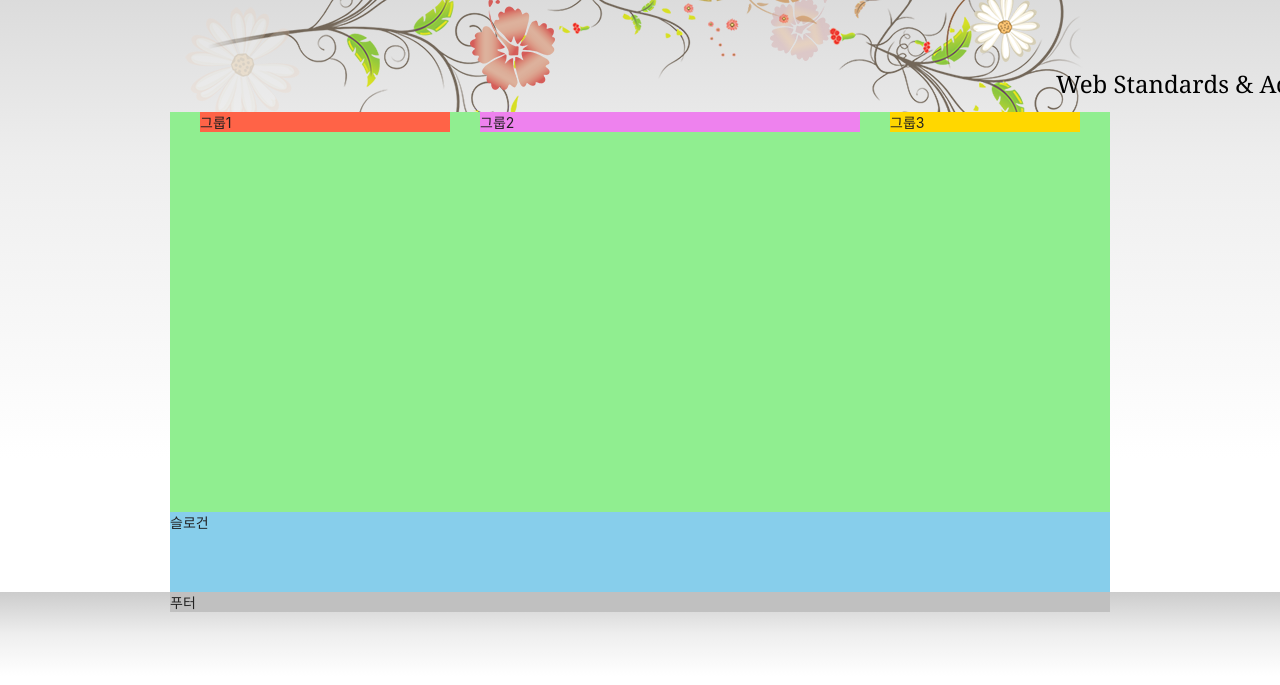
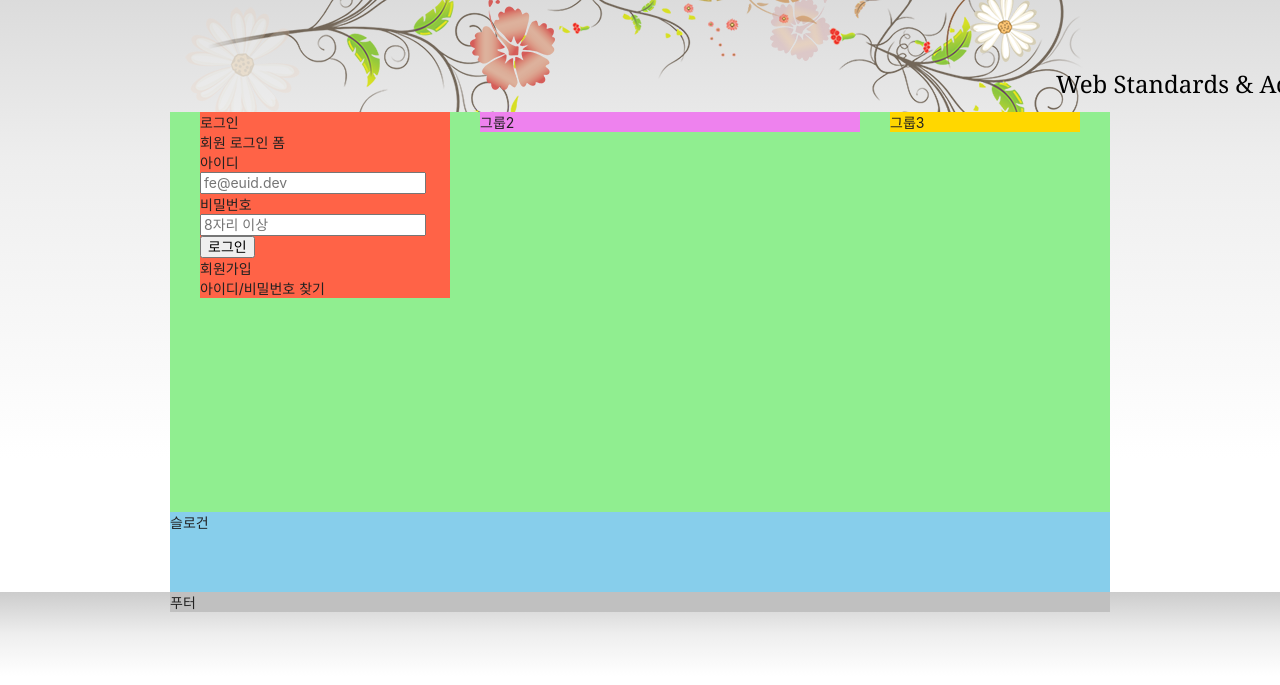
Before and after one commit to jangjihoon96/HTML5, a plain HTML site: page index.html in a window 1280 px wide. Shown: the part 135-820 px from the top of the page. Drawn offline with Linux system fonts and the light colour scheme; a web font is replaced by a local one.

Commit message:
로그인 Form 마크업 완성

```diff
--- a/index.html
+++ b/index.html
@@ -147,7 +147,27 @@
     </div>
   </div>
   <main class="main">
-    <div class="group group1">그룹1</div>
+    <div class="group group1">
+      <section class="login">
+        <h2 class="login-title">로그인</h2>
+        <form method="POST" action="https://formspree.io/seulbinim@gmail.com" class="login-form">
+          <fieldset>
+            <legend>회원 로그인 폼</legend>
+            <div class="user-email">
+              <label for="userEmail">아이디</label><input type="email" id="userEmail" name="userEmail" placeholder="fe@euid.dev" required />
+            </div>
+            <div class="user-pw">
+              <label for="userPw">비밀번호</label><input type="password" id="userPw" name="userPw" placeholder="8자리 이상"  required/>
+            </div>
+            <button type="submit" class="login-button">로그인</button>
+          </fieldset>
+        </form>
+        <ul class="sign">
+          <li><a href="/">회원가입</a></li>
+          <li><a href="/">아이디/비밀번호 찾기</a></li>
+        </ul>
+      </section>
+    </div>
     <div class="group group2">그룹2</div>
     <div class="group group3">그룹3</div>
   </main>
```
